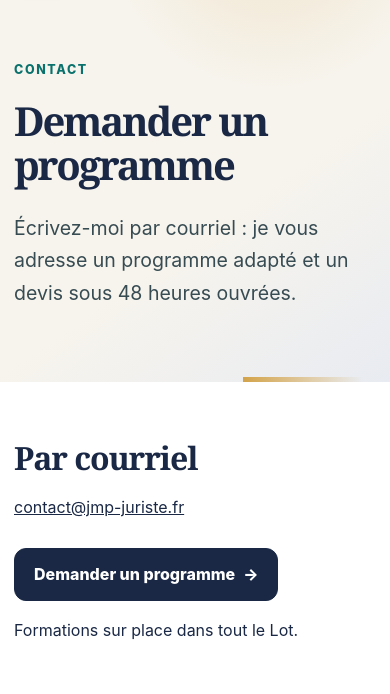
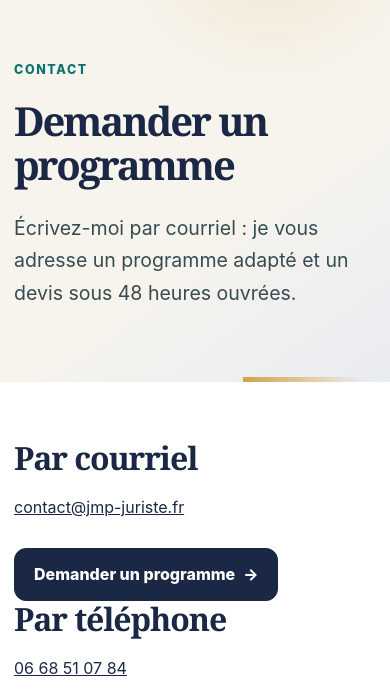
Before and after one commit to jmpautonnier69-46/JMP-JURISTE, a plain HTML site: page contact/index.html in a window 390 px wide. Shown: the part 91-785 px from the top of the page. Drawn offline with Linux system fonts and the light colour scheme.

Commit message:
Ajout du numéro de téléphone (mentions légales, contact)
Co-Authored-By: Claude Opus 5.5 <noreply@anthropic.com>
Claude-Session: https://claude.ai/code/session_01KskwJVopThJje7jd5oBKpz

```diff
--- a/contact/index.html
+++ b/contact/index.html
@@ -26,7 +26,7 @@
 <div data-header>
 </div>
 <main id="contenu"><header class="page-hero"><div class="container"><p class="eyebrow">Contact</p><h1>Demander un programme</h1><p class="lead">Écrivez-moi par courriel : je vous adresse un programme adapté et un devis sous 48 heures ouvrées.</p></div></header>
-<section class="section white"><div class="container content-grid"><div><h2>Par courriel</h2><p><a href="mailto:contact@jmp-juriste.fr?subject=Demande%20de%20programme%20de%20formation">contact@jmp-juriste.fr</a></p><div class="actions"><a class="button" href="mailto:contact@jmp-juriste.fr?subject=Demande%20de%20programme%20de%20formation">Demander un programme</a></div><p>Formations sur place dans tout le Lot.</p></div><aside class="callout"><h2>À indiquer dans votre courriel</h2><ul><li>vos nom, fonction et collectivité ;</li><li>le thème souhaité : IA, urbanisme, actes, commande publique ;</li><li>le public et le nombre d'agents ou d'élus ;</li><li>les dates ou la période envisagées ;</li><li>un numéro de téléphone si vous souhaitez être rappelé.</li></ul><p>Les informations transmises servent uniquement à répondre à votre demande. <a href="/confidentialite/">Voir la politique de confidentialité.</a></p></aside></div></section></main>
+<section class="section white"><div class="container content-grid"><div><h2>Par courriel</h2><p><a href="mailto:contact@jmp-juriste.fr?subject=Demande%20de%20programme%20de%20formation">contact@jmp-juriste.fr</a></p><div class="actions"><a class="button" href="mailto:contact@jmp-juriste.fr?subject=Demande%20de%20programme%20de%20formation">Demander un programme</a></div><h2>Par téléphone</h2><p><a href="tel:+33668510784">06 68 51 07 84</a></p><p>Formations sur place dans tout le Lot.</p></div><aside class="callout"><h2>À indiquer dans votre courriel</h2><ul><li>vos nom, fonction et collectivité ;</li><li>le thème souhaité : IA, urbanisme, actes, commande publique ;</li><li>le public et le nombre d'agents ou d'élus ;</li><li>les dates ou la période envisagées ;</li><li>un numéro de téléphone si vous souhaitez être rappelé.</li></ul><p>Les informations transmises servent uniquement à répondre à votre demande. <a href="/confidentialite/">Voir la politique de confidentialité.</a></p></aside></div></section></main>
 <div data-footer>
 </div>
 <script src="/app.js">
```
Also changed, not shown: mentions-legales/index.html (+1 -1 lines).
